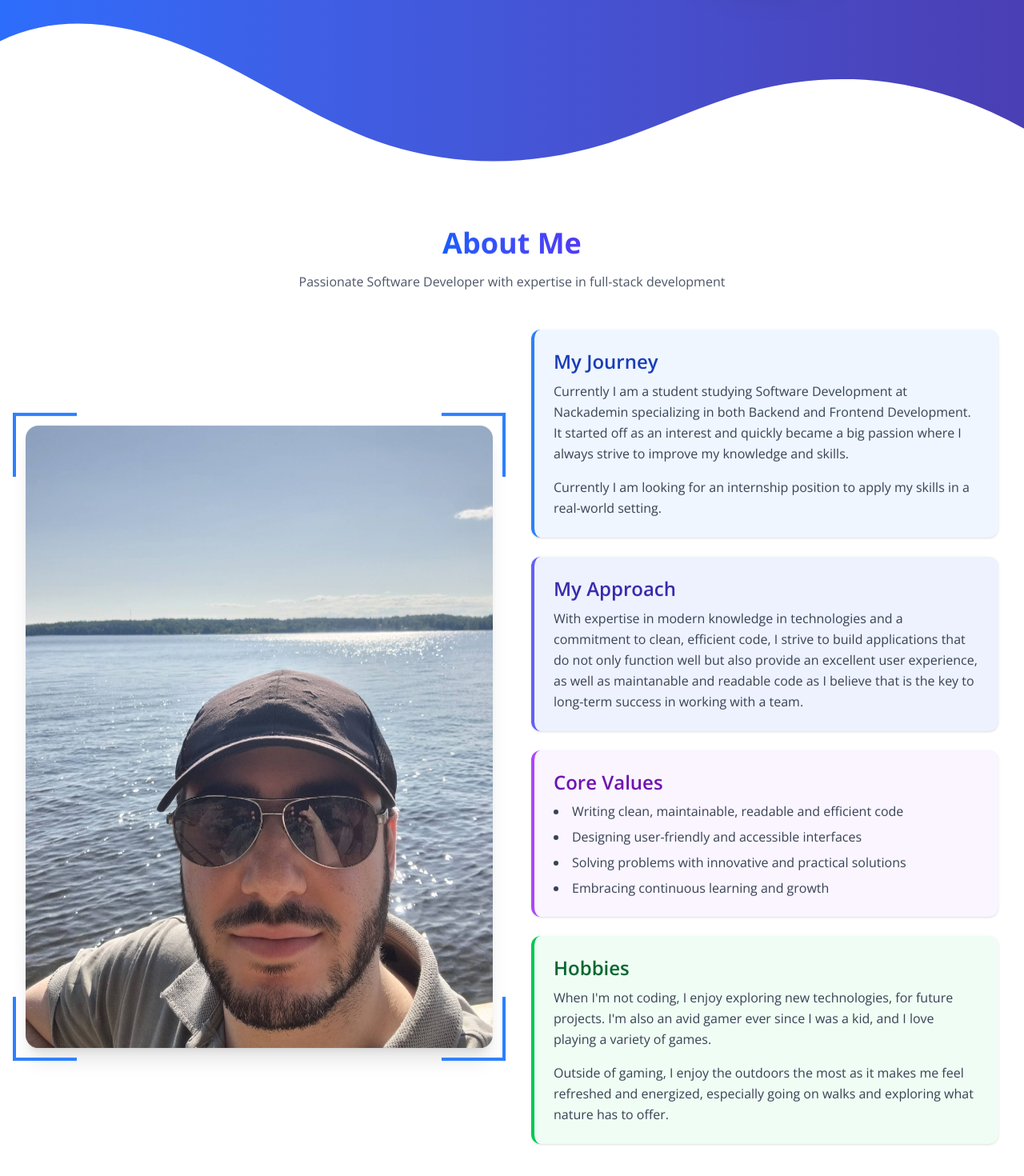
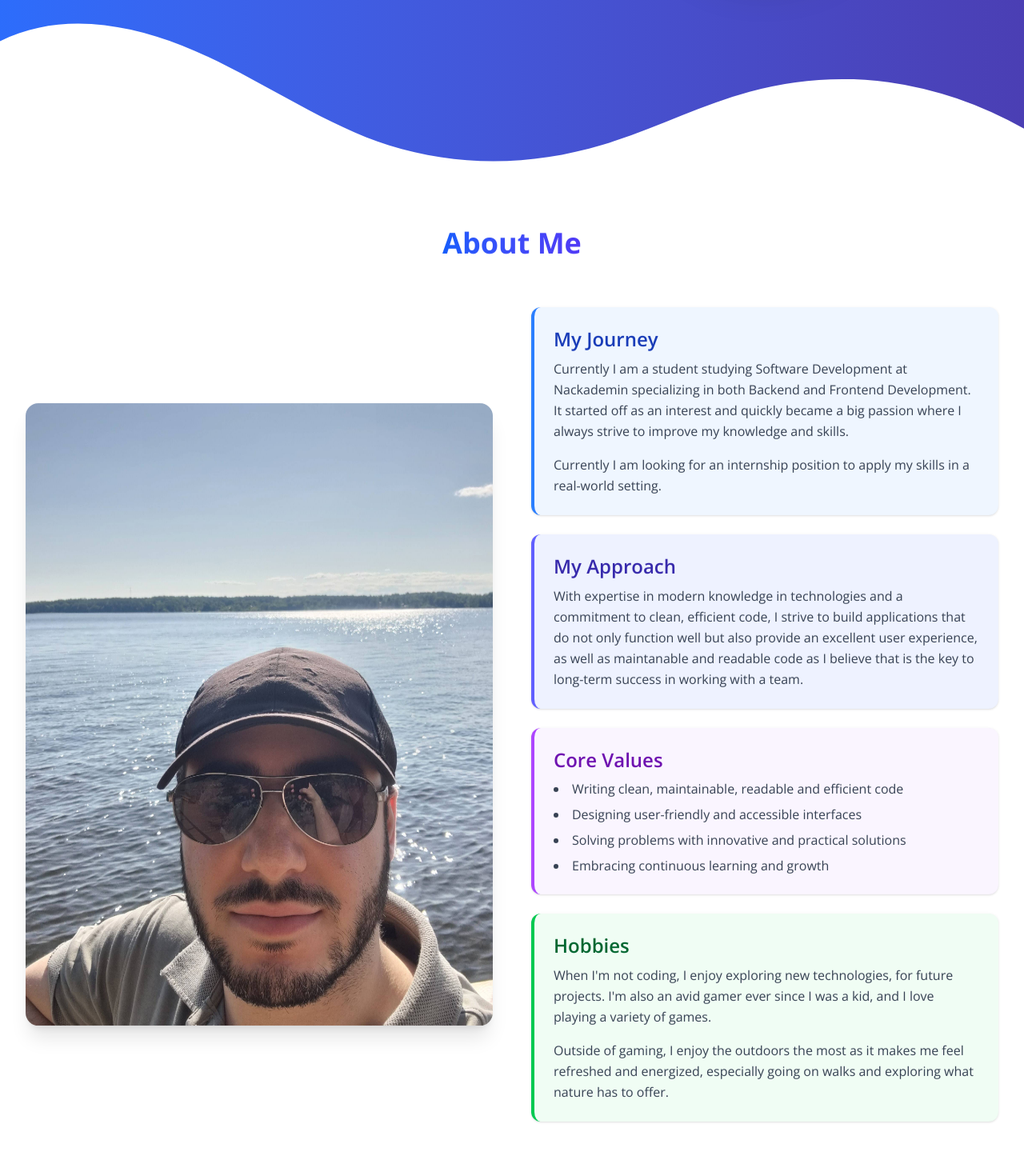
Before and after one commit to RamiObaid92/Portfolio, a React (Vite) app: page / in a window 1280 px wide. Shown: the part 596-2066 px from the top of the page at 80% size. Built offline with nearby package versions, Linux system fonts and the light colour scheme.

Commit message:
refactor: Adjust heading margin and remove unnecessary border elements in About section

```diff
--- a/src/components/About.tsx
+++ b/src/components/About.tsx
@@ -4,24 +4,17 @@ const About = () => {
   return (
     <div className="bg-white py-20">
       <div className="max-w-7xl mx-auto px-4 sm:px-6 lg:px-8">
-        <h2 className="text-4xl font-bold text-center mb-4">
+        <h2 className="text-4xl font-bold text-center mb-15">
           <span className="bg-clip-text text-transparent bg-gradient-to-r from-blue-600 to-indigo-600">
             About Me
           </span>
         </h2>
-        <p className="text-center text-gray-600 mb-12 max-w-3xl mx-auto">
-          Passionate Software Developer with expertise in full-stack development
-        </p>
 
         <div className="grid grid-cols-1 md:grid-cols-2 gap-12 items-center">
           <div className="relative">
             <div className="aspect-w-4 aspect-h-5 rounded-2xl overflow-hidden shadow-xl transform hover:scale-105 transition-transform duration-500">
               <img src={Photo} alt="Rami Obaid" className="object-cover" />
             </div>
-            <div className="absolute -top-4 -left-4 w-20 h-20 border-t-4 border-l-4 border-blue-500"></div>
-            <div className="absolute -bottom-4 -right-4 w-20 h-20 border-b-4 border-r-4 border-blue-500"></div>
-            <div className="absolute -top-4 -right-4 w-20 h-20 border-t-4 border-r-4 border-blue-500"></div>
-            <div className="absolute -bottom-4 -left-4 w-20 h-20 border-b-4 border-l-4 border-blue-500"></div>
           </div>
 
           <div className="space-y-6">
```
